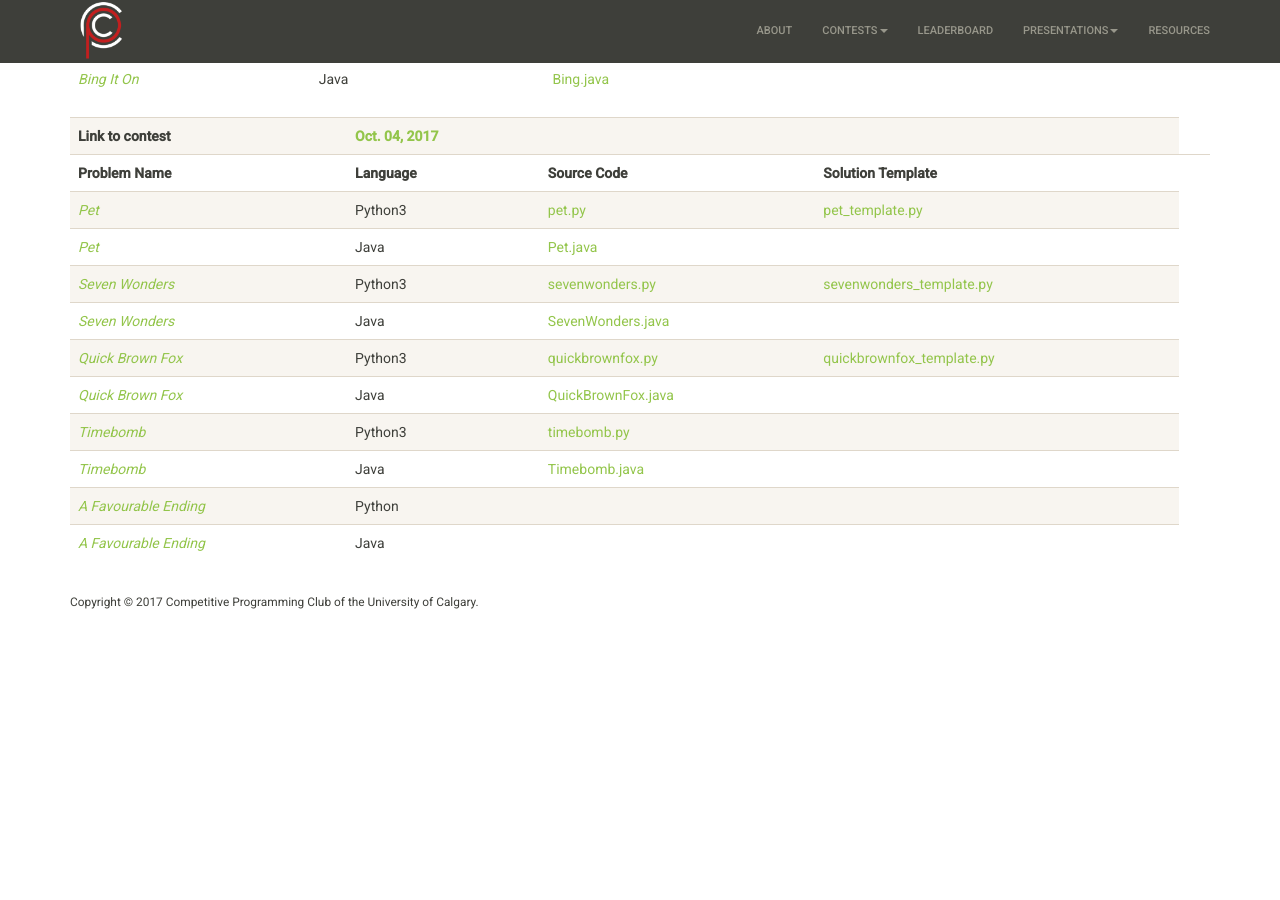
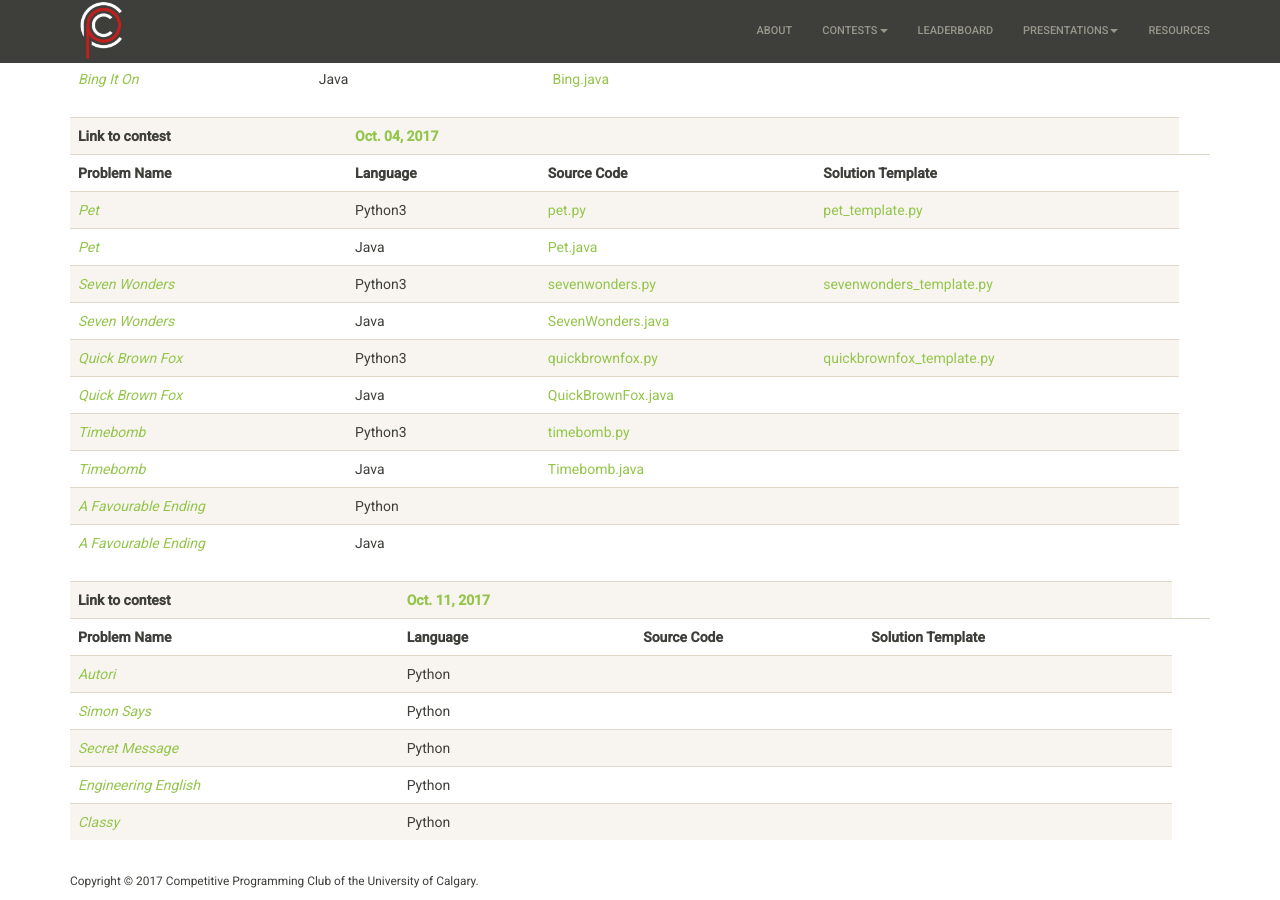
Before and after one commit to ProblemSolvingClub/psc-website, a Jekyll site: the page built from solutions/index.html, in a window 1280 px wide and 900 px high, scrolled down 962 px. Built offline with Jekyll 4.4.1, drawn with Linux system fonts in a browser that asks for light colours; nearby versions of some CDN libraries; before the commit the page ends 1583 px from its top, so only the background shows below that.

Commit message:
added links to oct 11 contests and problems

```diff
--- a/solutions/index.html
+++ b/solutions/index.html
@@ -251,4 +251,56 @@ title: About
     </tbody>
   </table>
 
+  <table class="table table-striped">
+    <tbody>
+      <tr>
+	<td><b>Link to contest</b></td>
+	<td><b><a href="https://open.kattis.com/contests/wjvniy">Oct. 11, 2017</a></b></td>
+	<td></td>
+	<td></td>
+      </tr>
+
+      <tr>
+	<td><b>Problem Name</b></td>
+	<td><b>Language</b></td>
+	<td><b>Source Code</b></td>
+	<td><b>Solution Template</b><td>
+      </tr>
+
+      <tr>
+	<td><i><a href="https://open.kattis.com/problems/autori">Autori</a></i></td>
+	<td>Python</td>
+	<!--<td><a href=Favourable.java>Favourable.java</a></td> -->
+	<td></td>
+	<td></td>
+      </tr>
+      <tr>
+	<td><i><a href="https://open.kattis.com/problems/simonsays">Simon Says</a></i></td>
+	<td>Python</td>
+	<!--<td><a href=Favourable.java>Favourable.java</a></td> -->
+	<td></td>
+	<td></td>
+      </tr>
+      <tr>
+	<td><i><a href="https://open.kattis.com/problems/secretmessage">Secret Message </a></i></td>
+	<td>Python</td>
+	<!--<td><a href=Favourable.java>Favourable.java</a></td> -->
+	<td></td>
+	<td></td>
+      </tr>
+      <tr>
+	<td><i><a href="https://open.kattis.com/problems/engineeringenglish">Engineering English</a></i></td>
+	<td>Python</td>
+	<!--<td><a href=Favourable.java>Favourable.java</a></td> -->
+	<td></td>
+	<td></td>
+      </tr>
+      <tr>
+	<td><i><a href="https://open.kattis.com/problems/classy">Classy</a></i></td>
+	<td>Python</td>
+	<!--<td><a href=Favourable.java>Favourable.java</a></td> -->
+	<td></td>
+	<td></td>
+      </tr>
+  </table>
 </div>
```
